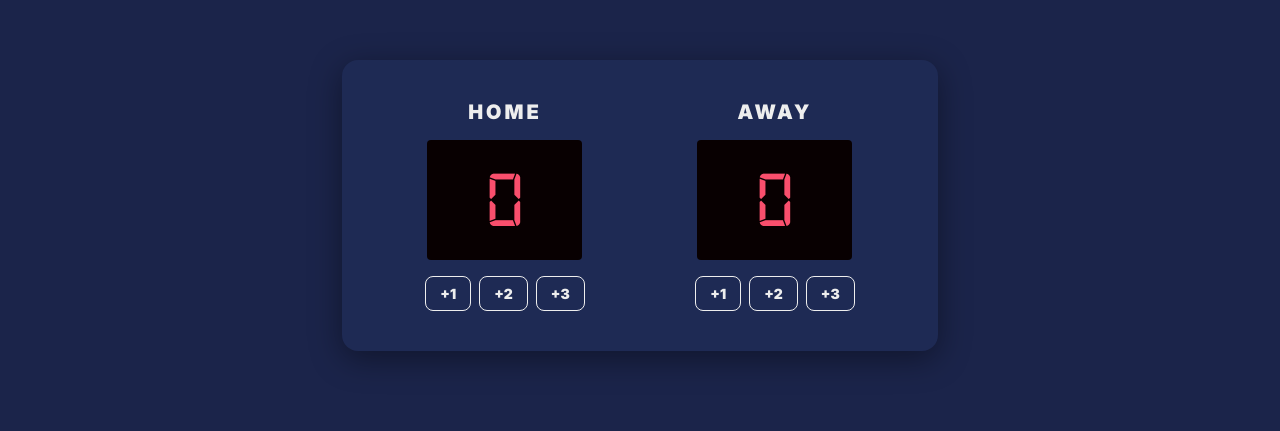
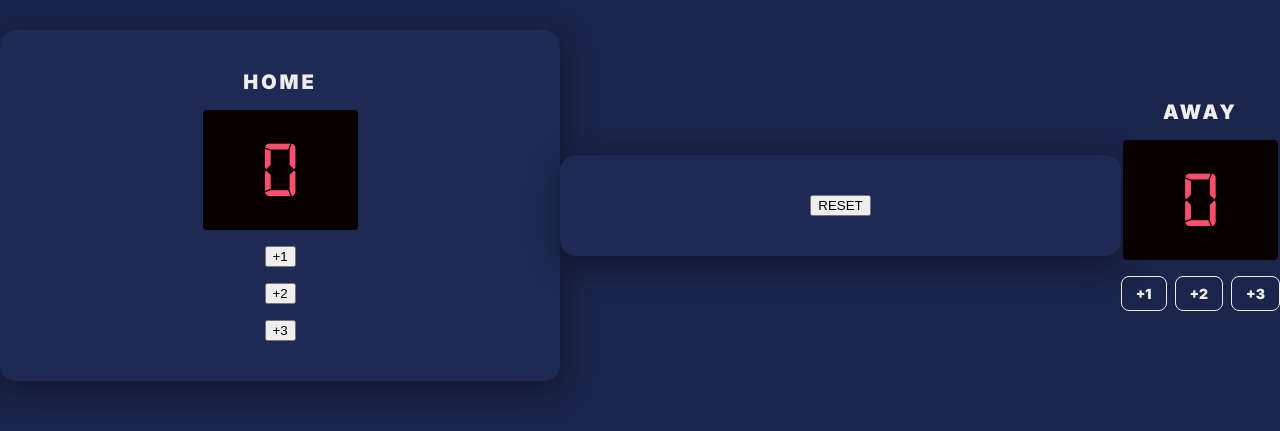
Before and after one commit to PustajicR/Scoreboard, a website built with Vite: page index.html in a window 1280 px wide. Shown: the part 195-626 px from the top of the page. Built offline with nearby package versions, Linux system fonts and the light colour scheme.

Commit message:
Changes done, reset button fr reset the scoreboard

```diff
--- a/index.html
+++ b/index.html
@@ -7,14 +7,16 @@
             <div class="team">
                 <h3>HOME</h3>
                 <p id="homepoints" class="score-display">0</p>
-                <div class="buttons">
                     <button onclick="addPoints('home', 1)">+1</button>
                     <button onclick="addPoints('home', 2)">+2</button>
                     <button onclick="addPoints('home', 3)">+3</button>
                 </div>
             </div>
+            <div class="container">
+                <button onclick="reset()">RESET</button>
+            </div>
             <div class="team">
-                <h3>Away</h3>
+                <h3>AWAY</h3>
                 <p id="guestpoints" class="score-display">0</p>
                 <div class="buttons">
                     <button onclick="addPoints('guest', 1)">+1</button>
--- a/index.js
+++ b/index.js
@@ -4,3 +4,9 @@ function addPoints(team, points) {
     scores[team] += points
     document.getElementById(team + 'points').textContent = scores[team]
 }
+function reset(){
+    homepoints = 0
+    guestpoints = 0
+    document.getElementById("homepoints").textContent = 0
+    document.getElementById("guestpoints").textContent = 0
+}
```
